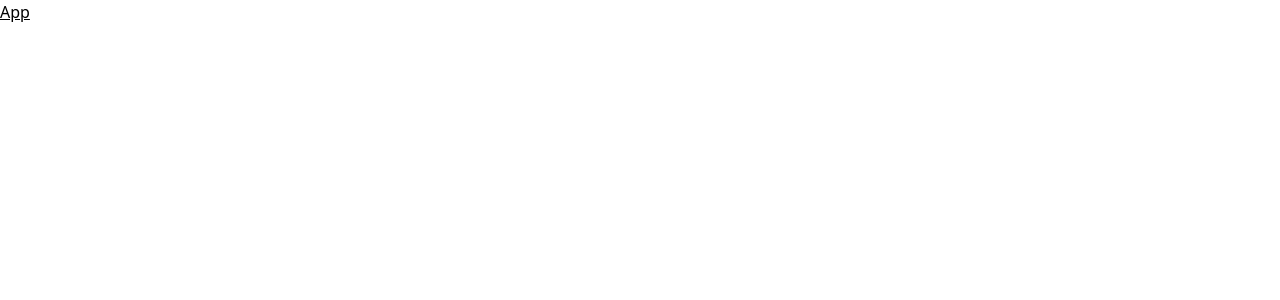
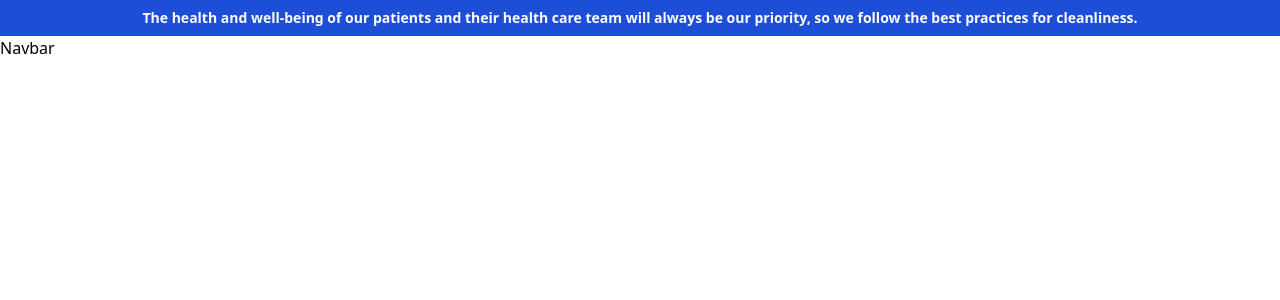
Before and after one commit to shubhamrawat0269/medify, a React (Vite) app: page / in a window 1280 px wide. Shown: the top 300 px of the page. Built offline with nearby package versions, Linux system fonts and the light colour scheme.

Commit message:
Notication Modal Added

```diff
--- a/src/App.jsx
+++ b/src/App.jsx
@@ -1,5 +1,11 @@
+import Home from "./pages/Home";
+
 function App() {
-  return <h1 className="underline">App</h1>;
+  return (
+    <div>
+      <Home />
+    </div>
+  );
 }
 
 export default App;
--- a/src/components/FAQ/FAQ.jsx
+++ b/src/components/FAQ/FAQ.jsx
@@ -0,0 +1,7 @@
+import React from "react";
+
+const FAQ = () => {
+  return <div>FAQ</div>;
+};
+
+export default FAQ;
--- a/src/components/NotificationModal/NotificationModal.jsx
+++ b/src/components/NotificationModal/NotificationModal.jsx
@@ -1,7 +1,11 @@
 import React from "react";
 
-const NotificationModal = () => {
-  return <div>NotificationModal</div>;
+const NotificationModal = ({ msg }) => {
+  return (
+    <div className="text-sm font-bold bg-blue-700 text-white p-2 text-center">
+      {msg}
+    </div>
+  );
 };
 
 export default NotificationModal;
--- a/src/pages/Home.jsx
+++ b/src/pages/Home.jsx
@@ -1,7 +1,13 @@
-import React from "react";
+import { notificationMsg } from "../utils";
+import { NotificationModal, Navbar } from "../components/composer";
 
 const Home = () => {
-  return <div>Home</div>;
+  return (
+    <>
+      <NotificationModal msg={notificationMsg} />
+      <Navbar />
+    </>
+  );
 };
 
 export default Home;
--- /dev/null
+++ b/src/utils/index.js
@@ -0,0 +1,2 @@
+export const notificationMsg =
+  "The health and well-being of our patients and their health care team will always be our priority, so we follow the best practices for cleanliness.";
```
